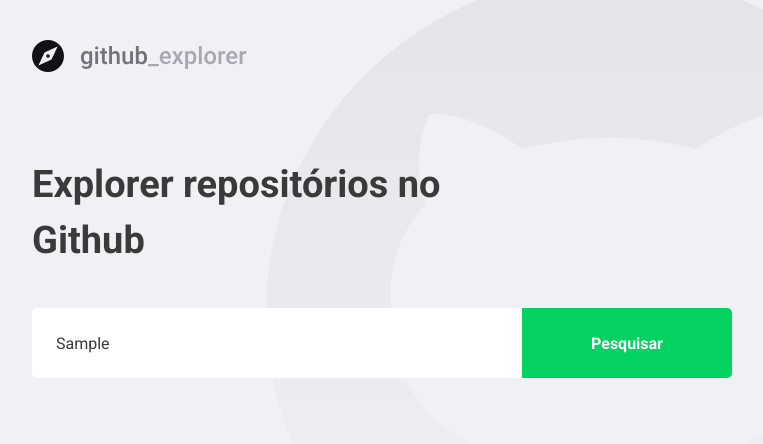
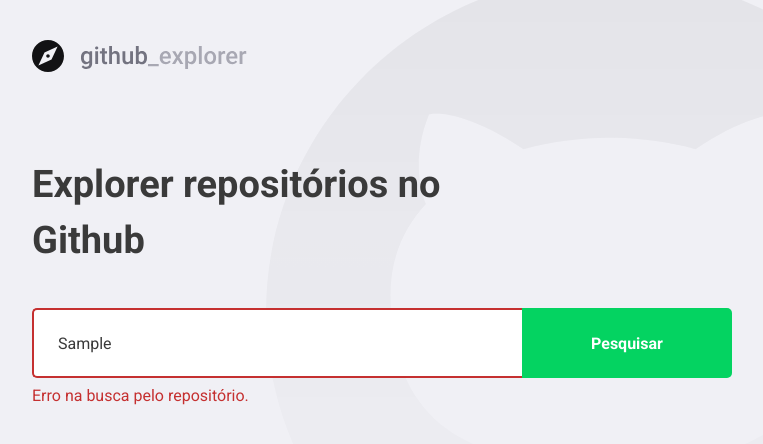
Before and after one commit to MarcelloAndrade/Github-Explorer, a React (Create React App) app: page / in a window 1280 px wide. Both pictures are taken after typing "Sample" into the empty fields and a click on the button "Pesquisar". Shown: the top 444 px of the page, without its empty margins (148-911 px from the left). Built offline with nearby package versions, Linux system fonts and the light colour scheme; no server answers.

Commit message:
add regras para erros na busca de um repositório

```diff
--- a/src/pages/Dashboard/index.tsx
+++ b/src/pages/Dashboard/index.tsx
@@ -4,7 +4,7 @@ import { FiChevronRight } from 'react-icons/fi';
 import api from '../../services/api';
 
 import logo from '../../assets/logo.svg';
-import { Title, Form, Repositories } from './styles'
+import { Title, Form, Repositories, Error } from './styles'
 import Repository from '../Repository';
 
 interface Repository {
@@ -18,15 +18,27 @@ interface Repository {
 
 const Dashboard: React.FC = () => {
     const [newRepo, setNewRepo] = useState('');
+    const [inputError, setInputError] = useState('');
     const [repositories, setRepositories] = useState<Repository[]>([]);
 
     async function handleAddRepository(event: FormEvent<HTMLFormElement>) {
         event.preventDefault();
-        const response = await api.get<Repository>(`repos/${newRepo}`);
-        const repository = response.data;
-        console.log(response);
-        setRepositories([ ...repositories, repository ]);
-        setNewRepo('');
+
+        if(!newRepo) {
+            setInputError("Digite o autor/nome do repositório.");
+            return;
+        }
+
+        try {
+            const response = await api.get<Repository>(`repos/${newRepo}`);
+            const repository = response.data;
+            console.log(response);
+            setRepositories([ ...repositories, repository ]);
+            setNewRepo('');
+            setInputError('');
+        } catch (error) {
+            setInputError("Erro na busca pelo repositório.");
+        }
     }
 
     return (
@@ -34,12 +46,14 @@ const Dashboard: React.FC = () => {
             <img src={logo} alt="github explorer"/>
             <Title>Explorer repositórios no Github</Title>
 
-            <Form onSubmit={handleAddRepository}>
+            <Form hasError={!! inputError} onSubmit={handleAddRepository}>
                 <input value={newRepo}
                        onChange={e => setNewRepo(e.target.value)}
                        placeholder="Digite o nome do repositório"/>
                 <button type="submit">Pesquisar</button>
             </Form>
+
+            { inputError && <Error>{inputError}</Error> }
 
             <Repositories>
                 {repositories.map(r => (
--- a/src/pages/Dashboard/styles.ts
+++ b/src/pages/Dashboard/styles.ts
@@ -1,5 +1,9 @@
-import styled from 'styled-components';
+import styled, { css } from 'styled-components';
 import { shade } from 'polished';
+
+interface FromProps {
+  hasError: boolean;
+}
 
 export const Title = styled.h1`
   font-size: 38px;
@@ -10,7 +14,7 @@ export const Title = styled.h1`
   margin-top: 80px;
 `;
 
-export const Form = styled.form`
+export const Form = styled.form<FromProps>`
   margin-top: 40px;
   max-width: 700px;
 
@@ -23,6 +27,12 @@ export const Form = styled.form`
     border: 0;
     border-radius: 5px 0 0 5px;
     color: #3a3a3a;
+
+    border: 2px solid #fff;
+    border-right: 0;
+    ${(props) => props.hasError && css`
+      border-color: #c53030;
+    ` }
 
     &::placeholder {
       color: #a8a8b3
@@ -43,6 +53,12 @@ export const Form = styled.form`
       background: ${ shade(0.2, '#04d361')}
     }
   }
+`;
+
+export const Error = styled.span`
+  display: block;
+  color: #c53030;
+  margin-top: 8px;
 `;
 
 export const Repositories = styled.div`
```
